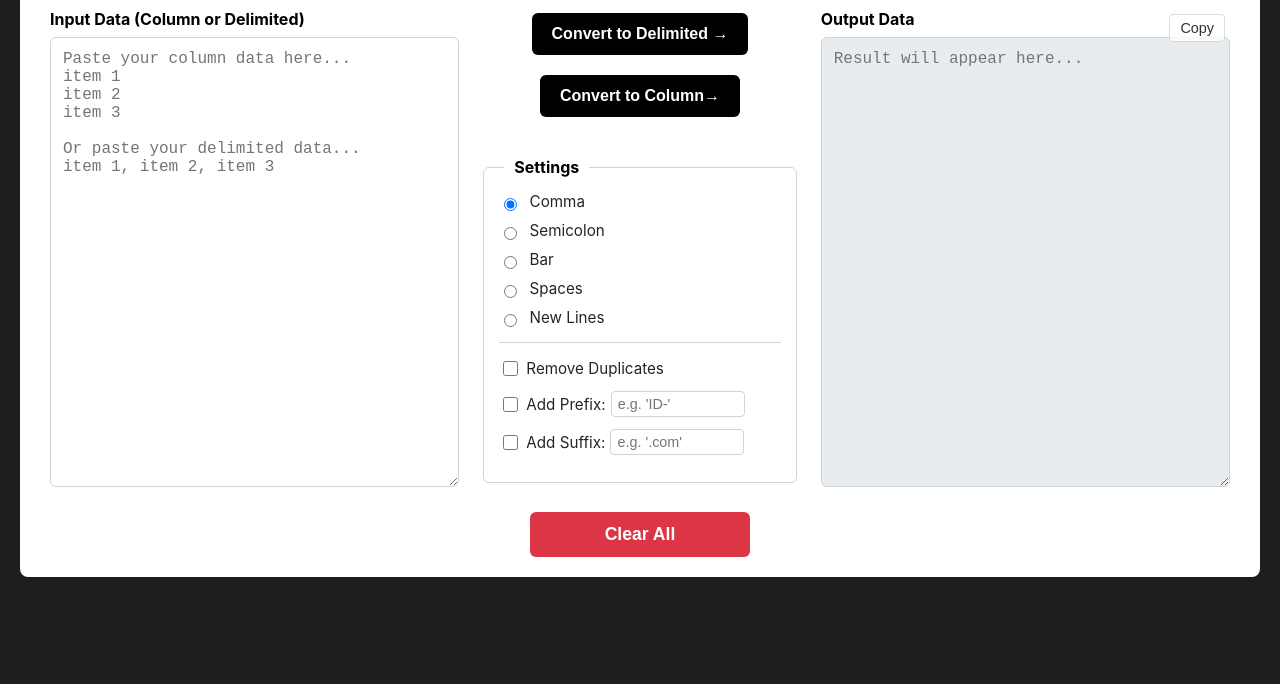
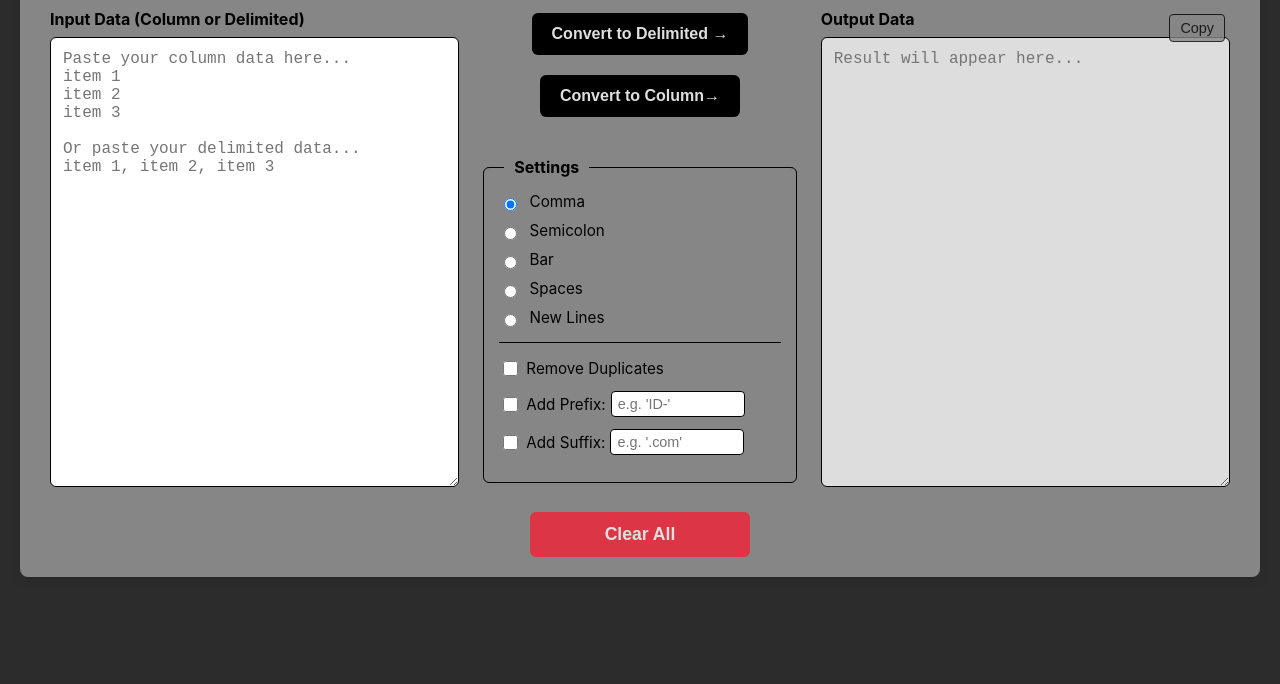
Before and after one commit to netbright1/delimiter-tool, a plain HTML site: page index.html in a window 1280 px wide. Shown: the part 116-800 px from the top of the page. Drawn offline with Linux system fonts and the light colour scheme.

Commit message:
1.2
colours

```diff
--- a/index.html
+++ b/index.html
@@ -9,14 +9,14 @@
         :root {
             --primary-color: #000000;
             --secondary-color: #000000;
-            --page-bg: #1f1f1f;
-            --container-bg: #ffffff;
-            --output-bg: #e9ecef;
-            --border-color: #ced4da;
-            --text-color: #212529;
+            --page-bg: #2c2c2c;
+            --container-bg: #868686;
+            --output-bg: #dddddd;
+            --border-color: #000000;
+            --text-color: #000000;
             --danger-color: #dc3545;
             --success-color: #28a745;
-            --white: #ffffff;
+            --white: #dfdfdf;
         }
 
         body {
```
